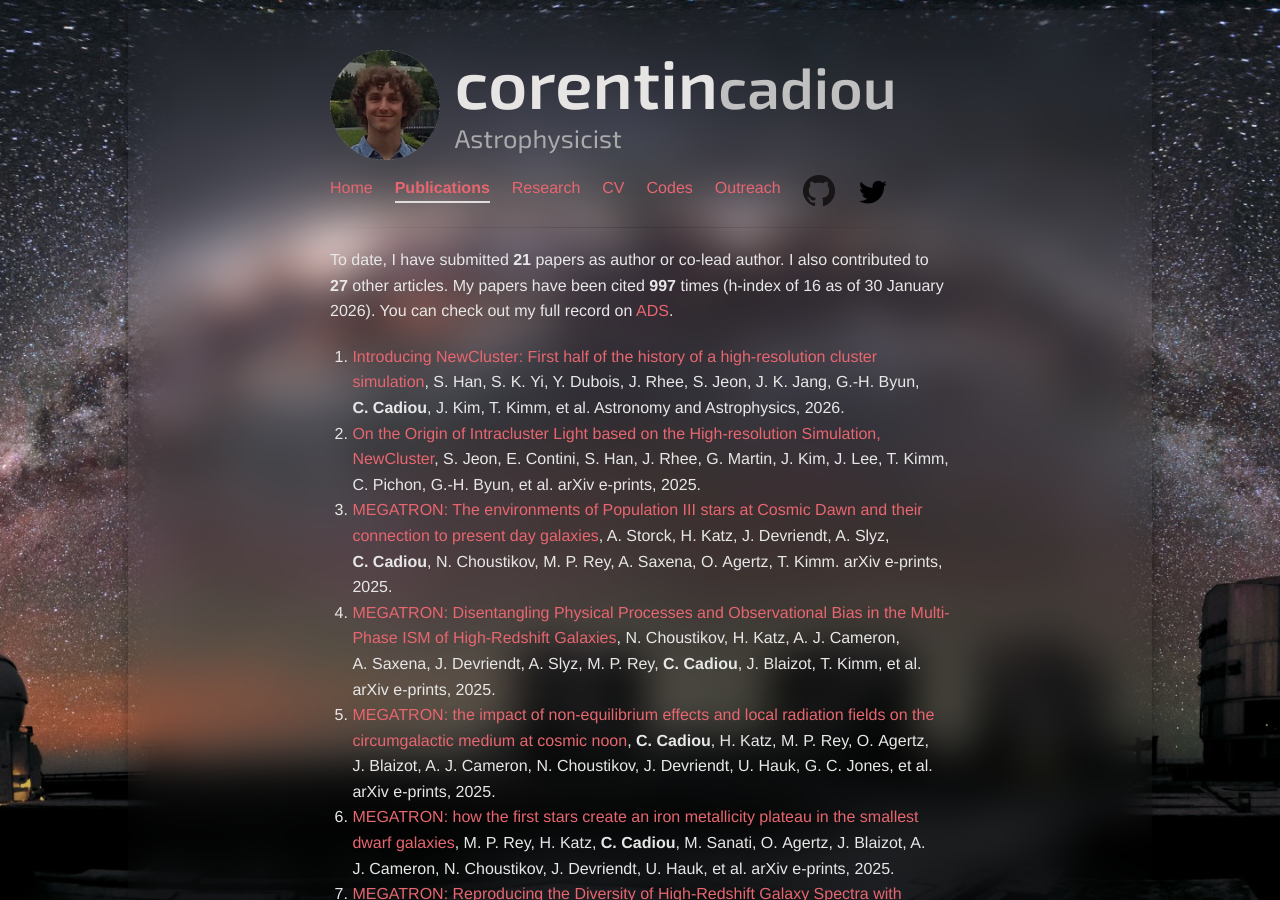
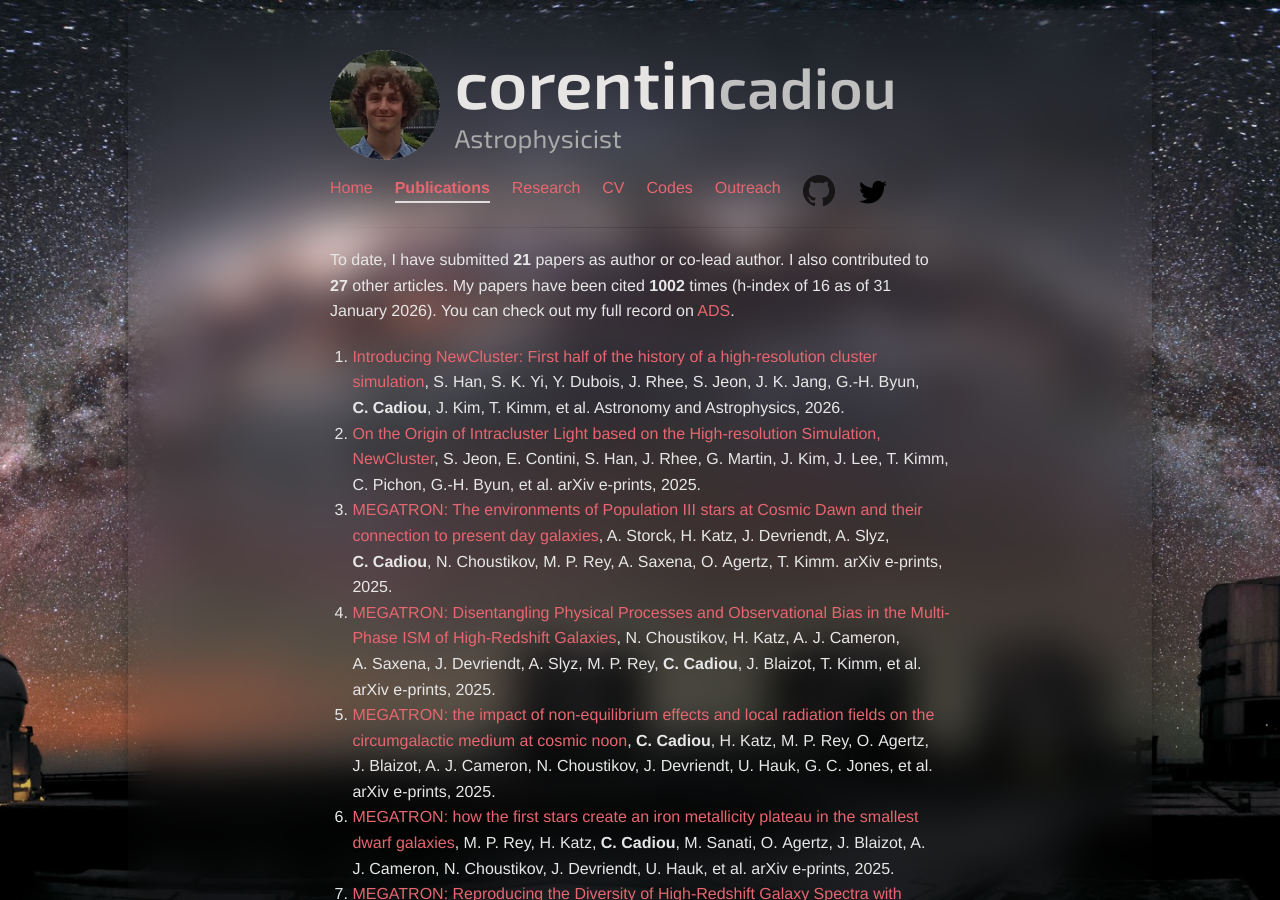
Before and after one commit to cphyc/cphyc.github.io, a Jekyll site: the page built from publications/index.html, in a window 1280 px wide and 900 px high. Built offline with Jekyll 4.4.1, drawn with Linux system fonts in a browser that asks for light colours; nearby versions of some CDN libraries.

Commit message:
Update publications and CV [skip ci]
Automated update via GitHub Actions

```diff
--- a/publications/index.html
+++ b/publications/index.html
@@ -8,7 +8,7 @@ description: My Publications
 <p>
   To date, I have submitted <b>21</b> papers as author or co-lead author.
   I also contributed to <b>27</b> other articles.
-  My papers have been cited <b>997</b> times (h-index of 16 as of 30 January 2026).
+  My papers have been cited <b>1002</b> times (h-index of 16 as of 31 January 2026).
   You can check out my full record on <a href="https://ui.adsabs.harvard.edu/search/q=((author%3A%22Cadiou%2C%20C%22))%20-bibstem%3A%22zndo%22%20collection%3Aastronomy&sort=date%20desc%2C%20bibcode%20desc&p_=0" target="_blank">ADS</a>.
 </p>
 <ol>
```
Also changed, not shown: 2 other files.
